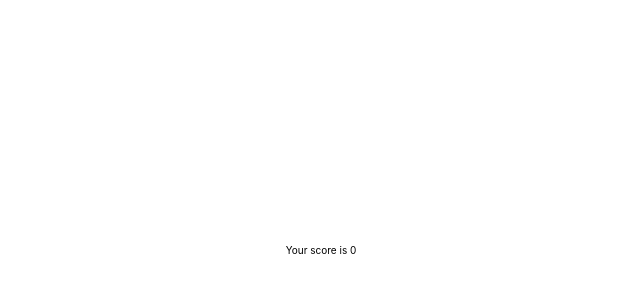
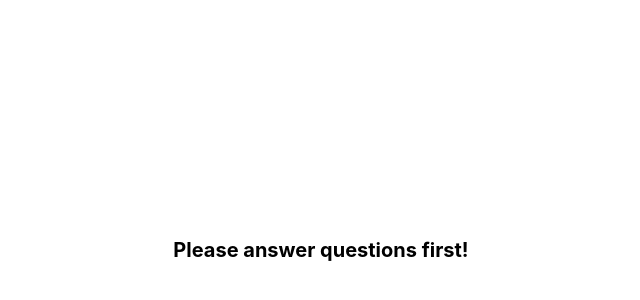
Before and after one commit to veselinn16/question-air, a React (Create React App) app: page /results in a window 1280 px wide. Shown: the part 150-450 px from the top of the page, without its empty margins (319-959 px from the left). Built offline with nearby package versions, Linux system fonts and the light colour scheme.

Commit message:
Use object destructuring for state and props :recycle:

```diff
--- a/src/App.js
+++ b/src/App.js
@@ -29,10 +29,6 @@ class App extends Component {
     }));
 
     this.displayButton(); // make question button visible
-  }
-
-  arrangeQuestions = questions => {
-    this.setState({questions})
   }
 
   displayButton = () => {
@@ -100,15 +96,7 @@ class App extends Component {
     this.setState({ questions: questionsCopy});
   }
 
-  // removeQuestion = () => {
-  //   console.log('Removing first question from questions array');
-  //   let newQuestions = [...this.state.questions];
-  //   newQuestions.splice(0,1);
-  //   this.setState({ questions: newQuestions });
-  // }
-
   increaseScore = () => {
-    console.log('Adding score');
     let newScore = this.state.score
     newScore++
     this.setState({ score: newScore });
@@ -121,12 +109,13 @@ class App extends Component {
   }
 
   render() {
+    const {questions, score} = this.state // state object destructuring
     return (
       <div className="App">
         <Route exact path="/" render={() => <Form getData={this.getData} hideWarning={this.hideWarning}/>} />
-        <Route path='/arrange-questions' render={() => <Arrange questions={this.state.questions} arrangeQuestions={this.arrangeQuestions}/>}/>
-        <Route path='/question-1' render={() => <Question questions={this.state.questions} score={this.state.score} increaseScore={this.increaseScore} submitAnswer={this.submitAnswer}/>}/>
-        <Route path='/results' render={() => <Results score={this.state.score} questions={this.state.questions}/>}/>
+        <Route path='/arrange-questions' render={() => <Arrange questions={questions}/>}/>
+        <Route path='/question-1' render={() => <Question questions={questions} score={score} increaseScore={this.increaseScore} submitAnswer={this.submitAnswer}/>}/>
+        <Route path='/results' render={() => <Results score={score} questions={questions}/>}/>
       </div>
     );
   }
--- a/src/Arrange.js
+++ b/src/Arrange.js
@@ -22,6 +22,7 @@ class Arrange extends Component {
     }
 
     render() {
+        const { questions } = this.props // props object destructuring
         return (
             // this.props.questions.length > 0 ?
             //  <div className="q_container">
@@ -31,17 +32,17 @@ class Arrange extends Component {
             //         })}
             //     </ol>
             // </div> : <h1>Enter questions please!</h1>
-            this.props.questions.length > 0 ?
+            questions.length > 0 ?
             <div className="route">
                 <div className="container-arrange" ref={container => this.dom.container = container}>
-                    {this.props.questions.map((question, i) => {
+                    {questions.map((question, i) => {
                     return <div className="list-item" key={i} ref={question => this.dom.listQuestions[i] = question}>
                                 <div className="item-content">
                                     <span className='order'>{i + 1}</span>. {question.question}
                                 </div>
                             </div>})}
                 </div>
-                <Questions questions={this.props.questions}></Questions>
+                <Questions questions={questions}></Questions>
                 <Link className="btn-questio" to='/question-1'>Show Question</Link>
             </div>
             : <h1>Enter questions please!</h1>
--- a/src/Form.js
+++ b/src/Form.js
@@ -3,17 +3,17 @@ import { Link } from 'react-router-dom';
 
 class Form extends Component {
     render() {
-        // const {props} = this.props
+        const {hideWarning, getData} = this.props // props object destructuring
         return(
         <div className="index">
-            <form className="form" onChange={this.props.hideWarning}>
+            <form className="form" onChange={hideWarning}>
                 <h2 className="title">?uestion-air</h2>
                 <input className="question" type="text" placeholder="Enter Question Here..."/>
                 <input className="answer correct" type="text" placeholder="Enter CORRECT Answer Here..."/>
                 <input className="answer" type="text" placeholder="Enter Answer Here..."/>
                 <input className="answer" type="text" placeholder="Enter Answer Here..."/>
                 <input className="answer" type="text" placeholder="Enter Answer Here..."/>
-                <input className="submit" type="submit" value="Submit" onClick={this.props.getData}/>
+                <input className="submit" type="submit" value="Submit" onClick={getData}/>
             </form>
             <Link className="btn-question" to='/question-1'>Show Question</Link>
             <Link className="btn-question" to='/arrange-questions'>Arrange Questions</Link>
--- a/src/Question.js
+++ b/src/Question.js
@@ -41,8 +41,8 @@ class Question extends Component {
     }
 
     render() {
-        const {questions} = this.props // unpack question from state object
-        const {numberOfQuestion} = this.state;
+        const {questions} = this.props // props object destructuring
+        const {numberOfQuestion} = this.state; // state object destructuring
         return(
             questions.length > 0 ?
             <div className="question-container">
--- a/src/Questions.js
+++ b/src/Questions.js
@@ -2,11 +2,12 @@ import React, { Component } from "react";
 
 class Questions extends Component {
     render() {
+        const {questions} = this.props// props object destructuring
         return (
             <div className="menu">
                 <h2 className="questions_heading">Original Question Order</h2>
                 <ul className="questions">
-                    {this.props.questions.map((q, i) => {
+                    {questions.map((q, i) => {
                         return <li className="item" key={i}>{i + 1}. {q.question}</li>
                     })}
                     {/* <li className="item" key="1">Question 1</li>
--- a/src/Results.js
+++ b/src/Results.js
@@ -2,10 +2,13 @@ import React , { Component } from 'react';
 
 class Results extends Component {
     render() {
+        const {questions, score} = this.props// props object destructuring
+
         return (
+            questions.length > 0 ?
             <div>
-                <p>Your score is {this.props.score}</p>
-                {this.props.questions.map(el => {
+                <p>Your score is {score}</p>
+                {questions.map(el => {
                     return(
                     <div>
                         <p>Question: {el.question}</p>
@@ -14,6 +17,7 @@ class Results extends Component {
                     </div>)
                 })}
             </div>
+            : <h1>Please answer questions first!</h1>
             )
     }
 }
```
